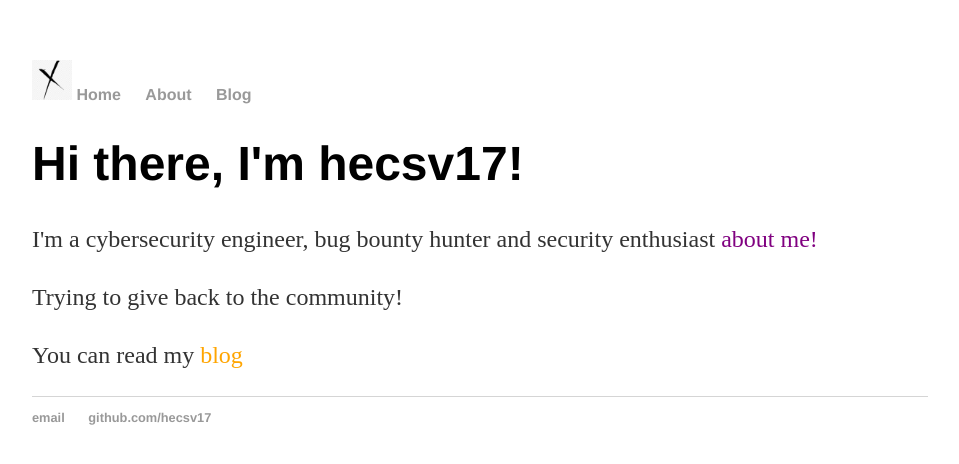
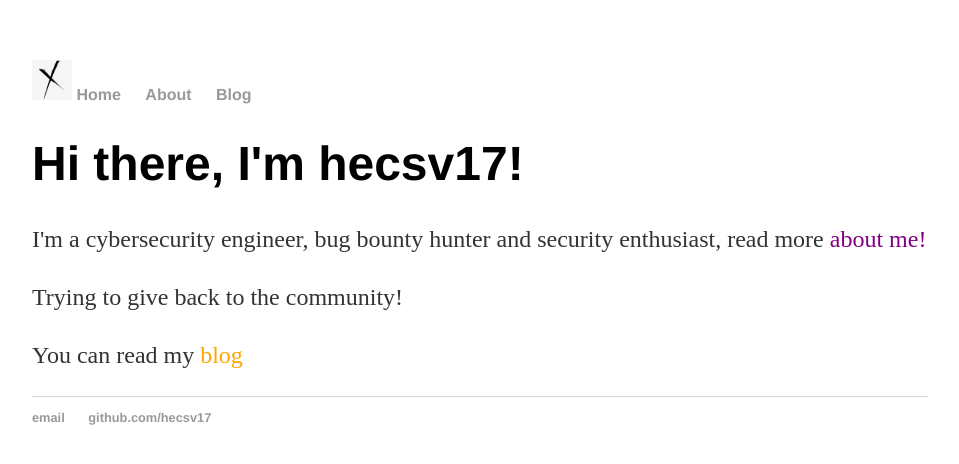
Before and after one commit to hecsv17/hecsv17.github.io, a Jekyll site: the page built from index.html, in a window 1280 px wide. Shown: the top 464 px of the page, without its empty margins (160-1119 px from the left). Built offline with Jekyll 4.4.1, drawn with Linux system fonts in a browser that asks for light colours.

Commit message:
Update index.html

```diff
--- a/index.html
+++ b/index.html
@@ -4,7 +4,7 @@ title: hecsv17 blog
 ---
 <div class="blurb">
 	<h1>Hi there, I'm hecsv17!</h1>
-	<p>I'm a cybersecurity engineer, bug bounty hunter and security enthusiast <a href="/about" style="color:purple;">about me!</a></p>
+	<p>I'm a cybersecurity engineer, bug bounty hunter and security enthusiast, read more <a href="/about" style="color:purple;">about me!</a></p>
 	<p>Trying to give back to the community!</p>
 	<p>You can read my <a href="/blog" style="color:orange;">blog</a></p>
 </div><!-- /.blurb -->
```
